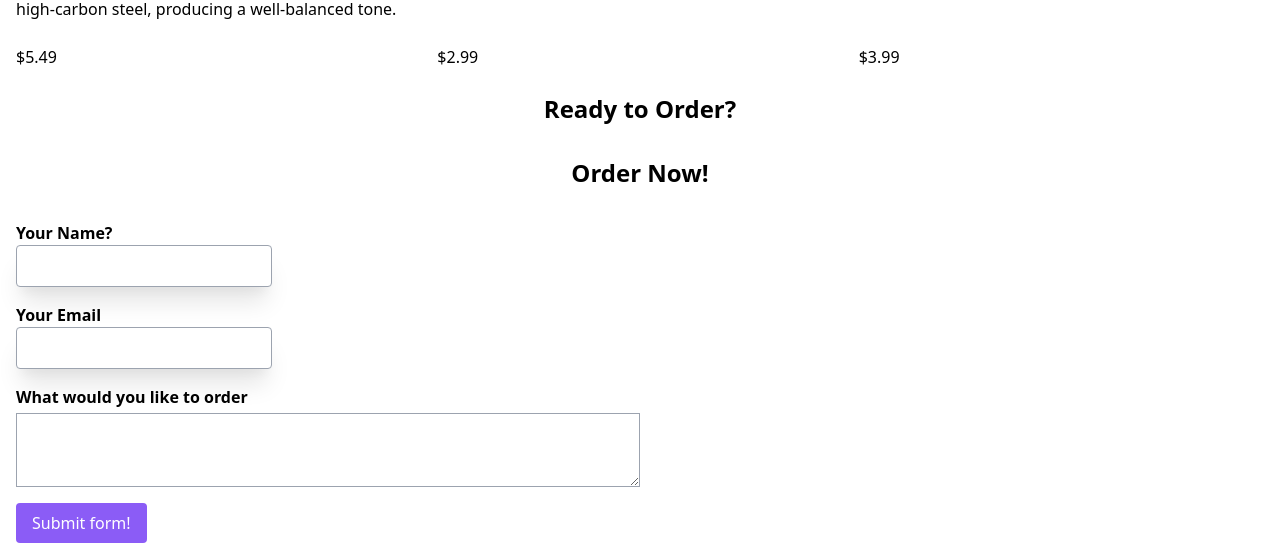
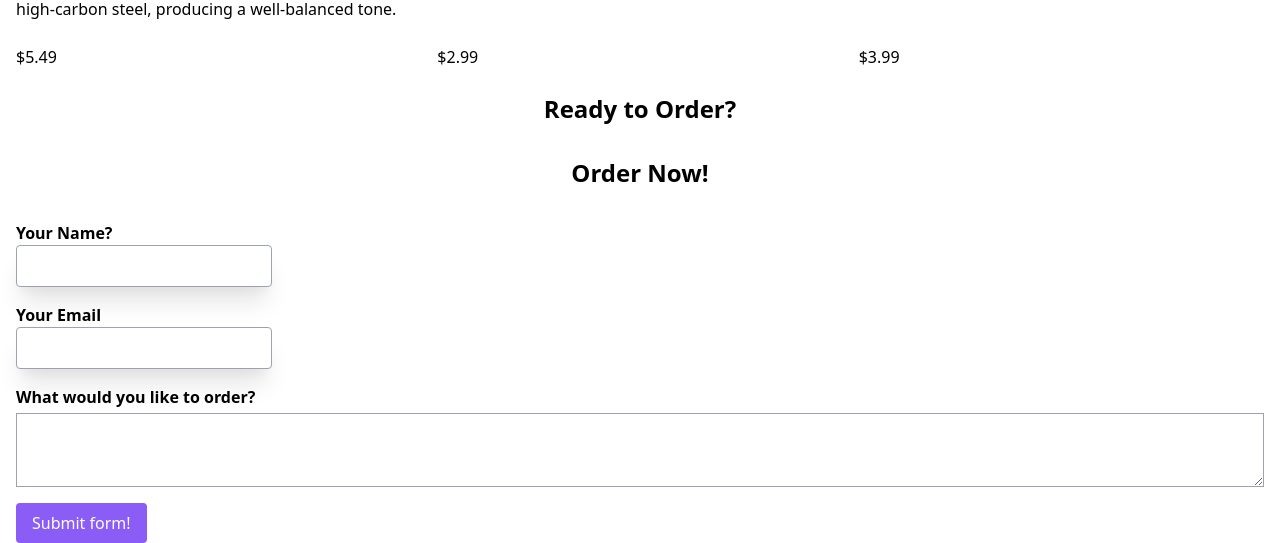
Before and after one commit to davidliu-kellogg/week2-lab, a plain HTML site: page index.html in a window 1280 px wide. Shown: the part 511-1054 px from the top of the page. Drawn offline with nearby package versions, Linux system fonts and the light colour scheme.

Commit message:
make textarea full

```diff
--- a/index.html
+++ b/index.html
@@ -73,8 +73,8 @@
             <input class="p-2 w-64 border border-gray-400 rounded shadow-xl focus:outline-none focus:ring-purple-500
             focus:border-purple-500" type="text" id="favorite-color" name="email">
 
-            <label class="block mt-4 font-bold" for="favorite-color">What would you like to order</label>
-            <textarea class="form-textarea border border-gray-400 mt-1 block w-1/2" rows="3" name="orderItems"></textarea>
+            <label class="block mt-4 font-bold" for="favorite-color">What would you like to order?</label>
+            <textarea class="form-textarea border border-gray-400 mt-1 block w-full" rows="3" name="orderItems"></textarea>
 
             <button class="block mt-4 text-white bg-purple-500 rounded px-4 py-2">Submit form!</button>
         </form>
```
